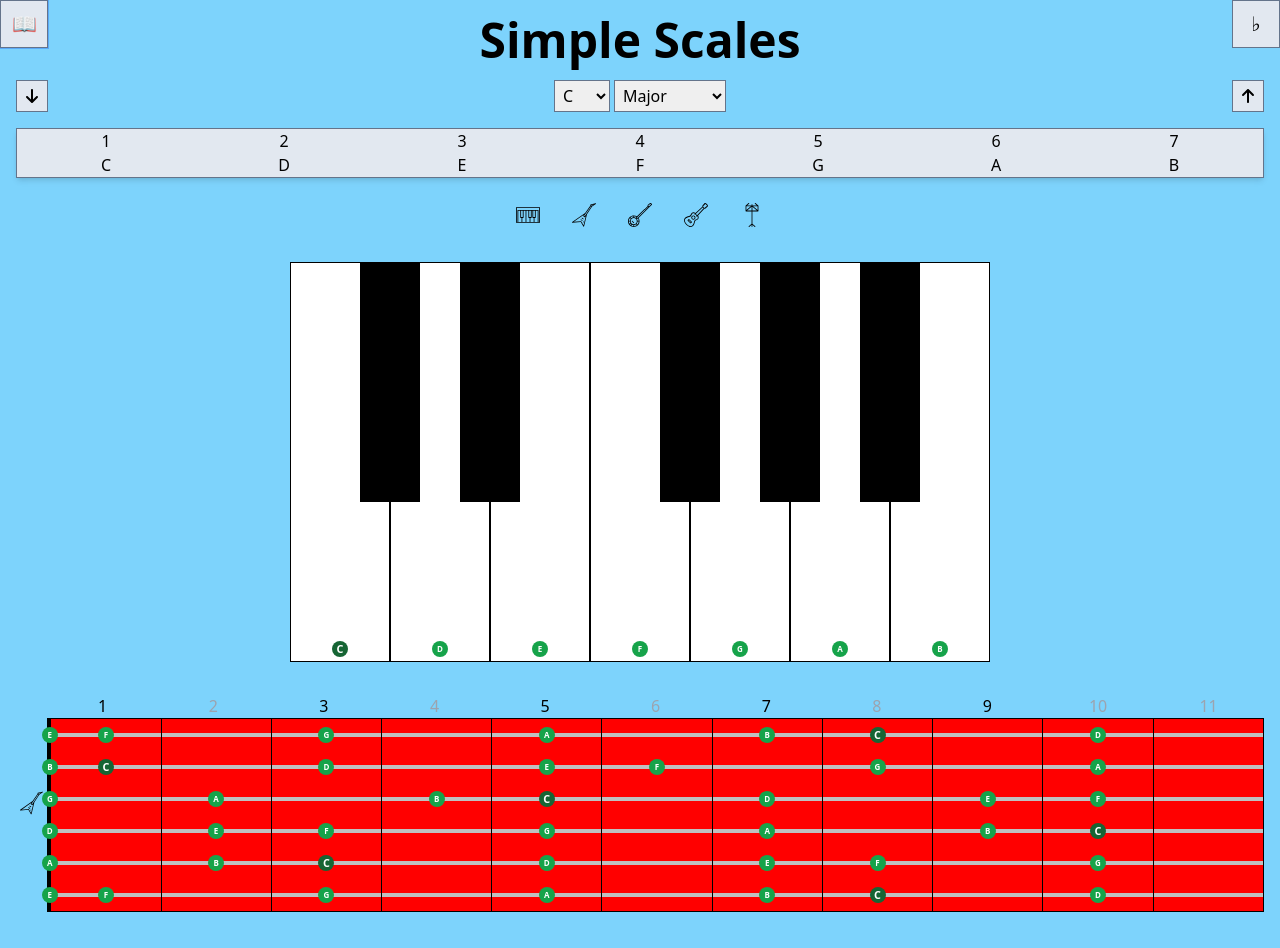
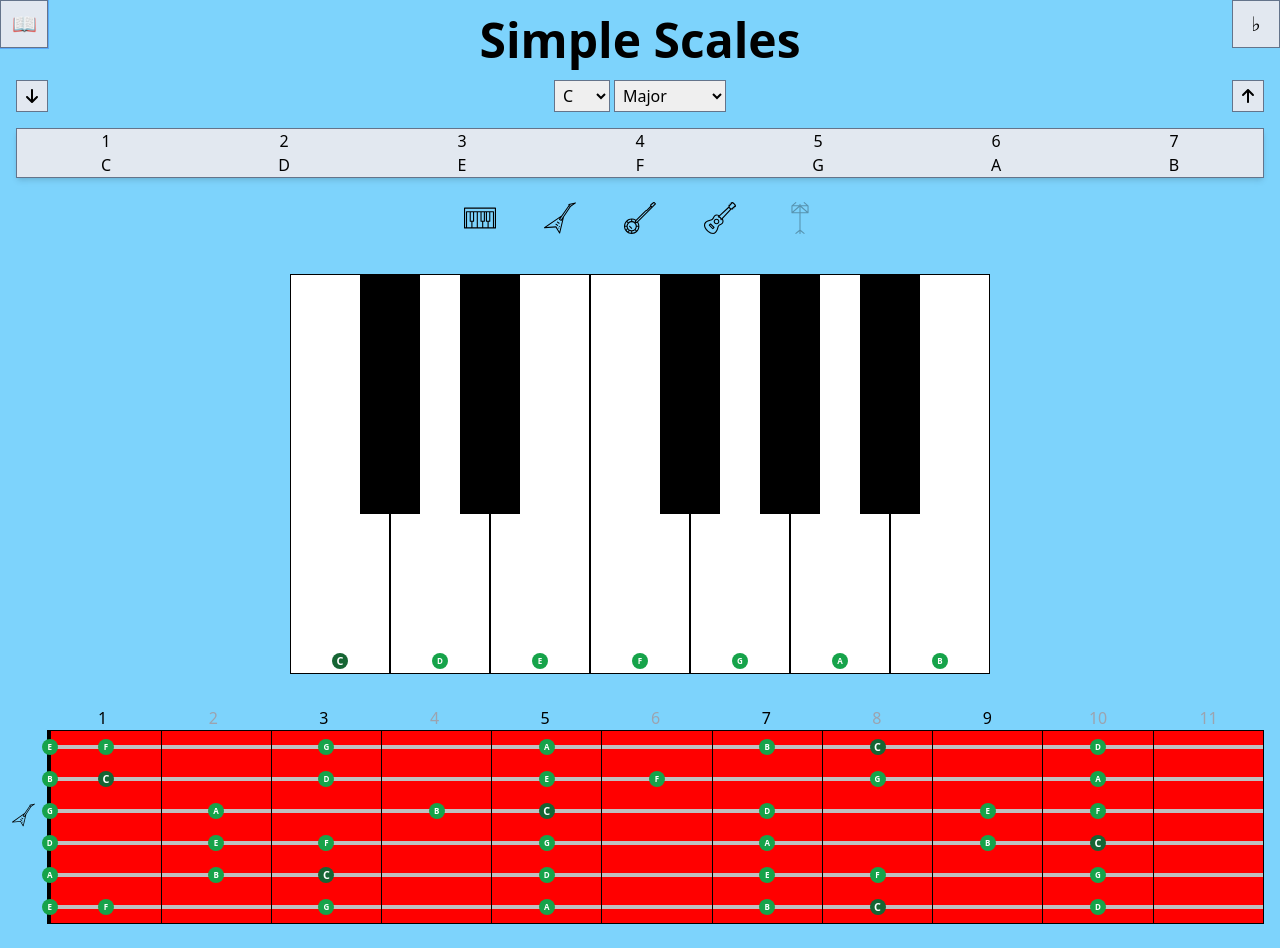
Before and after one commit to kylemichaelsullivan/simple-scales, a React (Vite) app: page / in a window 1280 px wide. Shown: the top 948 px of the page. Built offline with nearby package versions, Linux system fonts and the light colour scheme.

Commit message:
UPDATE: Distinct Displays for Different States of Active Instruments

```diff
--- a/src/components/displays/DisplaysSelector.tsx
+++ b/src/components/displays/DisplaysSelector.tsx
@@ -14,12 +14,16 @@ function DisplaysSelector() {
 				return (
 					<button
 						type='button'
-						className={`text-2xl ${!isActive ? 'inactive' : ''} hover:ring-1 sm:text-3xl`}
+						className={`flex items-center justify-center rounded-lg p-2 transition-all ${
+							!isActive
+								? 'opacity-30 grayscale hover:opacity-50'
+								: 'opacity-100 hover:brightness-110'
+						}`}
 						title={text}
 						onClick={() => handleDisplaysClick(icon as Displays_Icon)}
 						key={icon}
 					>
-						<Icon icon={icon} />
+						<Icon icon={icon} className='h-8 w-8' />
 					</button>
 				);
 			})}
--- a/src/components/displays/Label.tsx
+++ b/src/components/displays/Label.tsx
@@ -9,7 +9,7 @@ type LabelProps = {
 function Label({ icon }: LabelProps) {
 	return (
 		<div
-			className='Label flex cursor-default items-center px-1 text-3xl'
+			className='Label -ml-2 mr-2 flex cursor-default items-center px-1 text-3xl'
 			title={allDisplays[0][icon]}
 		>
 			<Icon icon={icon} />
```
